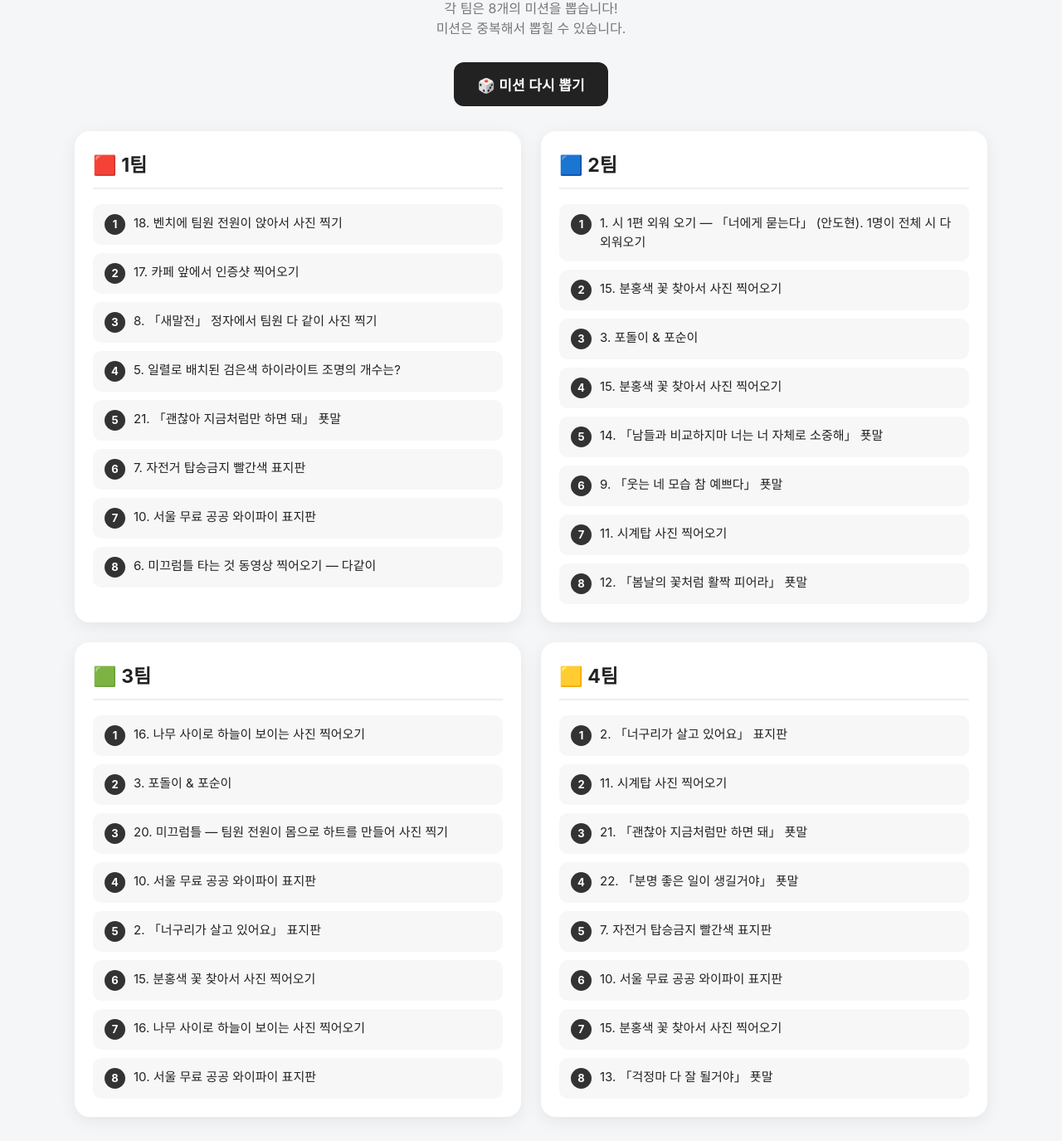
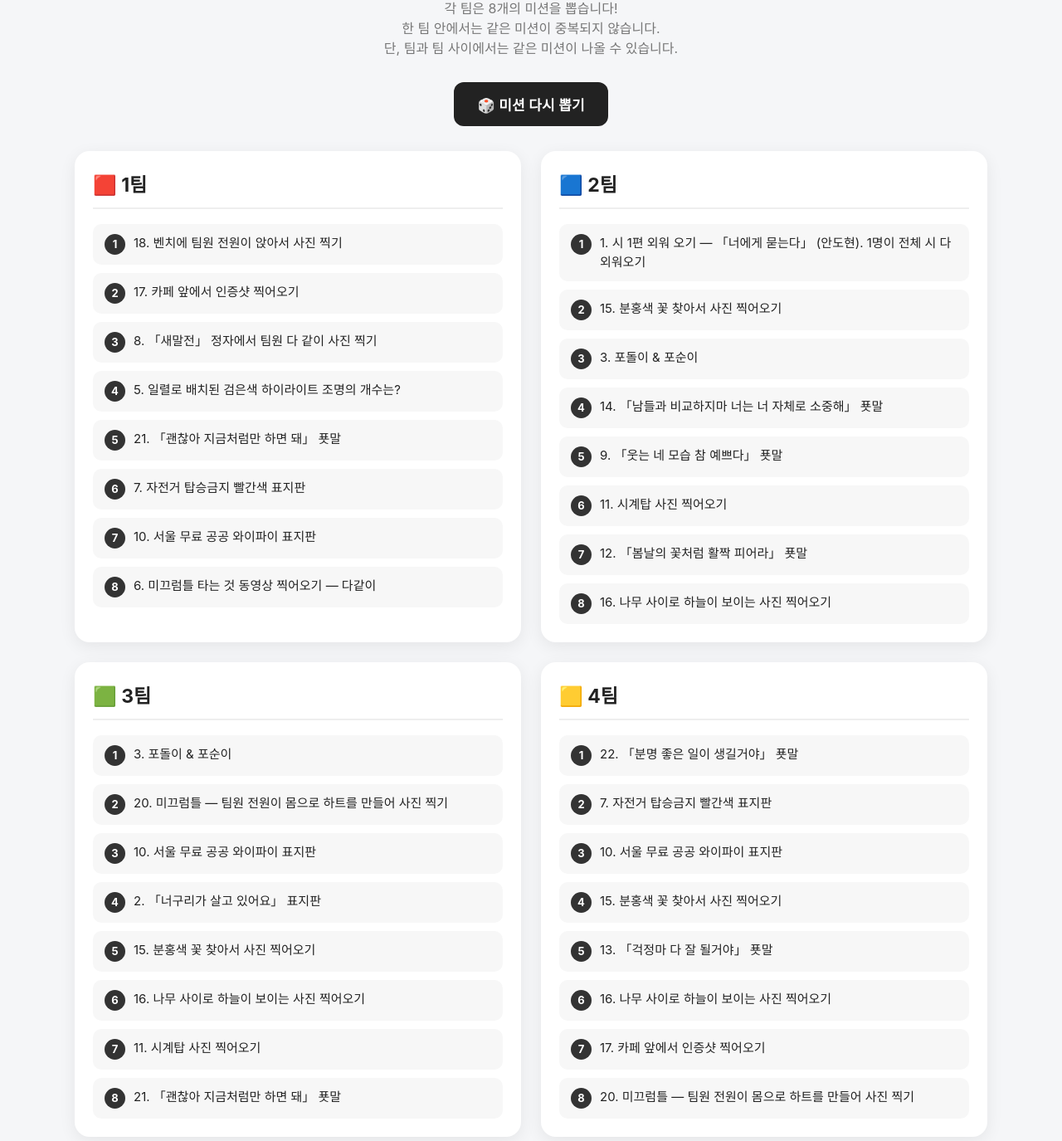
Before and after one commit to yjin1588/yjin1588.github.io, a Jekyll site: the page index.html, which Jekyll copies as it is, in a window 1280 px wide and 1400 px high, scrolled down 89 px. Shown: the top 1375 px of the window at 83% size. Built offline with Jekyll 4.4.1, drawn with Linux system fonts in a browser that asks for light colours.

Commit message:
Update index.html

```diff
--- a/index.html
+++ b/index.html
@@ -153,7 +153,8 @@
 
     <div class="description">
       각 팀은 8개의 미션을 뽑습니다!<br>
-      미션은 중복해서 뽑힐 수 있습니다.
+      한 팀 안에서는 같은 미션이 중복되지 않습니다.<br>
+      단, 팀과 팀 사이에서는 같은 미션이 나올 수 있습니다.
     </div>
 
     <div class="button-area">
@@ -228,18 +229,39 @@
 
         teamElement.innerHTML = "";
 
+
+        // ⭐ 현재 팀에서 이미 뽑은 미션 번호를 저장
+        // ⭐ 팀이 바뀌면 새로 만들어지므로 팀 간 중복은 허용됨
+        const selectedIndices = [];
+
+
         for (let i = 0; i < missionsPerTeam; i++) {
 
-          const randomIndex =
-            Math.floor(Math.random() * missions.length);
+          let randomIndex;
+
+
+          // ⭐ 현재 팀에서 이미 뽑은 미션이면 다시 뽑기
+          do {
+
+            randomIndex =
+              Math.floor(Math.random() * missions.length);
+
+          } while (selectedIndices.includes(randomIndex));
+
+
+          // ⭐ 현재 팀에서 뽑은 미션 기록
+          selectedIndices.push(randomIndex);
+
 
           const missionText =
             missions[randomIndex];
+
 
           const missionElement =
             document.createElement("div");
 
           missionElement.className = "mission";
+
 
           missionElement.innerHTML = `
             <div class="mission-number">
@@ -251,12 +273,14 @@
             </div>
           `;
 
+
           teamElement.appendChild(missionElement);
         }
       }
     }
 
 
+    // 페이지를 열었을 때 자동으로 미션 뽑기
     drawMissions();
 
   </script>
```
